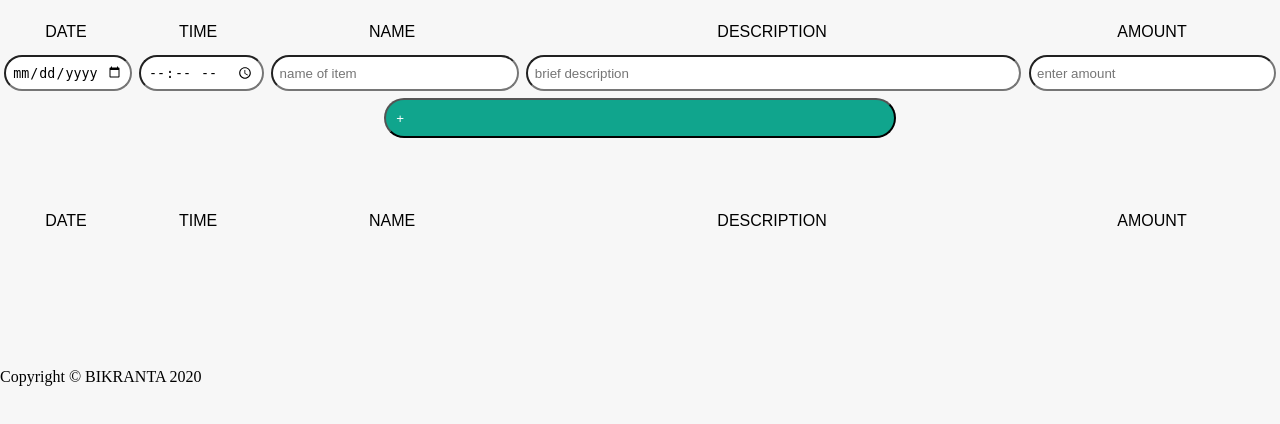
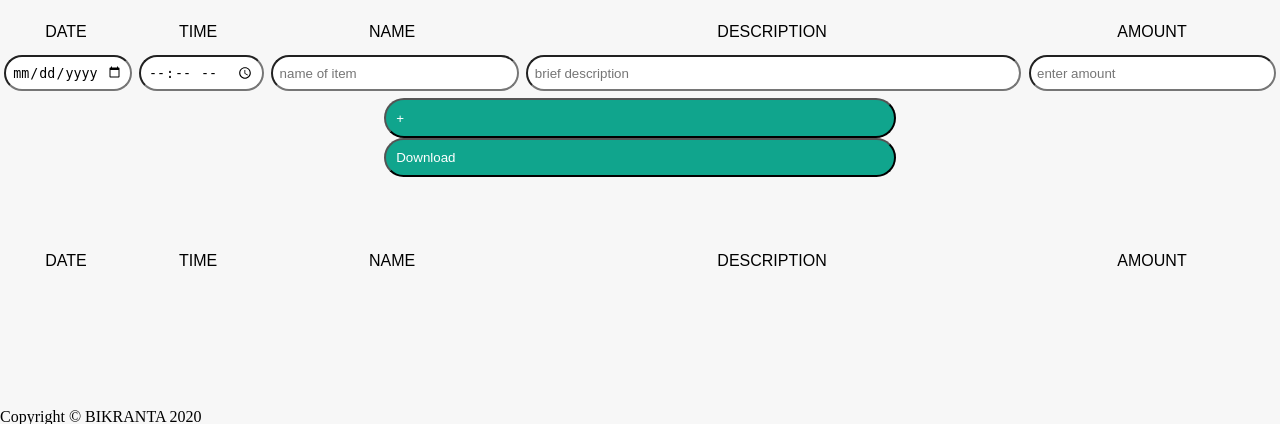
Before and after one commit to BikrantaS/Expense-Tracker, a Node server app: page / in a window 1280 px wide. Shown: the part 54-478 px from the top of the page. Run offline with Node 20, Linux system fonts and the light colour scheme.

Commit message:
Added download button

```diff
--- a/docs/blog1.txt
+++ b/docs/blog1.txt
@@ -1,2 +1 @@
-2021-02-05 18:47 qwert mnbvcx sfdgfhgm sgfb
-2021-02-01 14:47 asdfghj gfdsfvgbhdn   g 244
+2021-02-12  cvbcv nnbvnbv nvbn
--- a/views/index.ejs
+++ b/views/index.ejs
@@ -22,6 +22,10 @@
                 <input class="amount sizing" type="text" name="amount" placeholder="enter amount" autocomplete="off">
               </div>
               <button class="buto sizing "  style="text-align: center;" type="submit" name="list" value=<%= listTitle %>>+</button>
+            </form>
+
+            <form class="" action="/download" method="get">
+              <button class="buto sizing "  style="text-align: center;" type="submit">Download</button>
             </form>
 
       </div>
```
